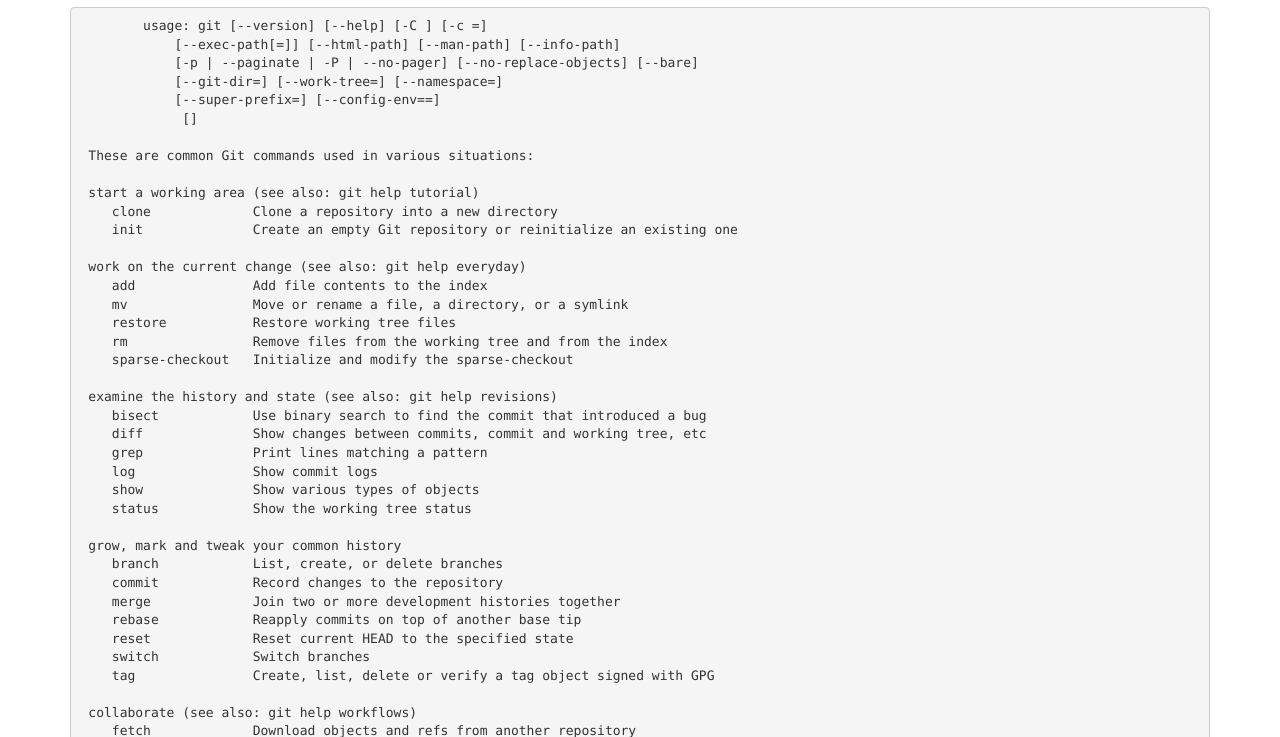
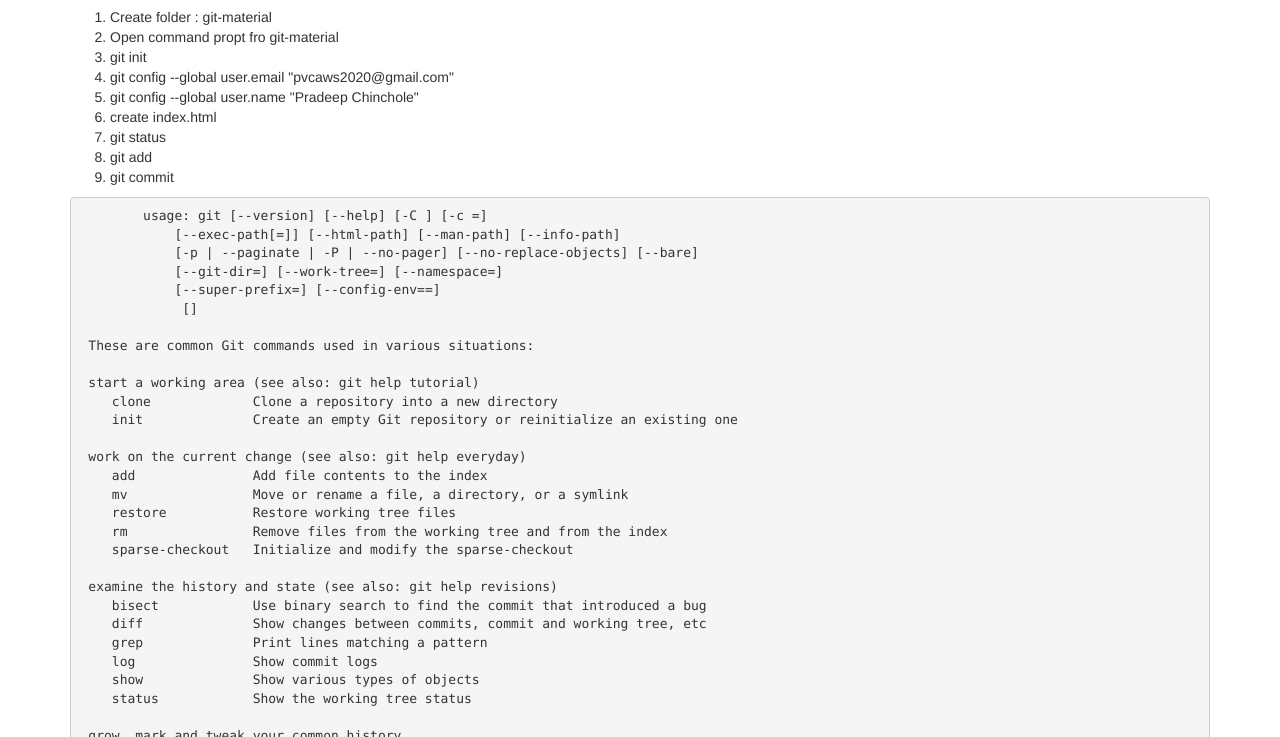
Before and after one commit to pvc2021/pvc-git-material, a plain HTML site: page index.html in a window 1280 px wide. Shown: the part 63-800 px from the top of the page. Drawn offline with nearby package versions, Linux system fonts and the light colour scheme.

Commit message:
Commit 2

```diff
--- a/index.html
+++ b/index.html
@@ -12,6 +12,25 @@
 
 <div class="container">
     <h1>Welcome To Git Training</h1>
+
+    <ol>
+        <li>Create folder : git-material</li>
+        <li>Open command propt fro git-material</li>
+        <li>git init</li>
+        <li>git config --global user.email "pvcaws2020@gmail.com"</li>
+        <li>git config --global user.name "Pradeep Chinchole"</li>
+        <li>create index.html</li>
+        <li>git status</li>
+        <li>git add</li>
+        <li>git commit</li>
+
+
+
+    </ol>
+
+
+
+
     <pre>
         usage: git [--version] [--help] [-C <path>] [-c <name>=<value>]
             [--exec-path[=<path>]] [--html-path] [--man-path] [--info-path]
```
